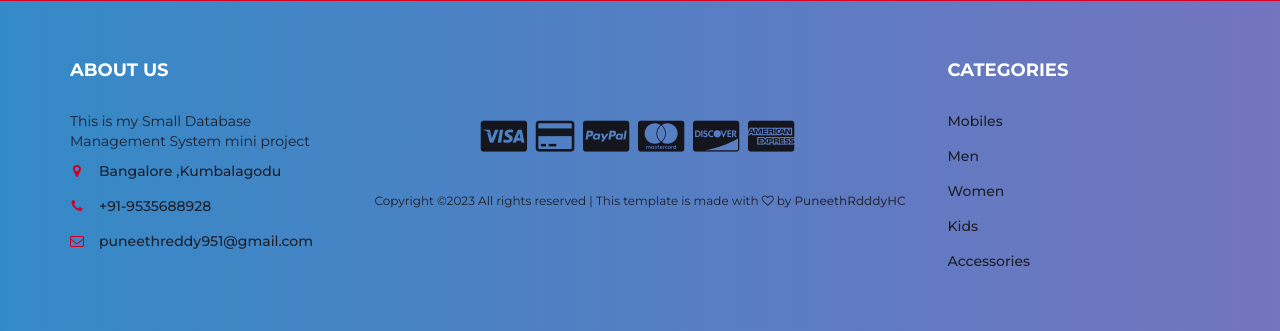
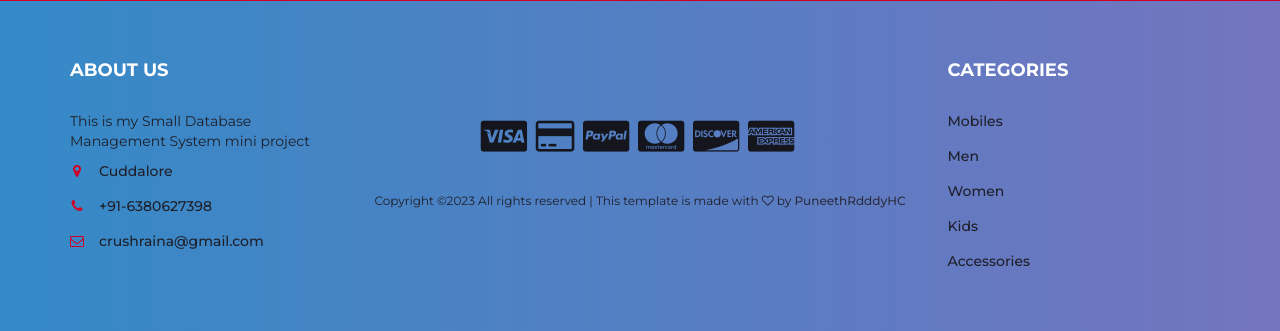
Before and after one commit to SPNsurya/Online-shoping, a PHP site: page /myfiles/ in a window 1280 px wide. Shown: the part 2912-3243 px from the top of the page. Run offline with PHP 8.4, Linux system fonts and the light colour scheme; data comes from the database, SQL or seed files in the repository; some libraries are stand-ins or nearby versions.

Commit message:
name change footer

```diff
--- a/admin/admin/footer.php
+++ b/admin/admin/footer.php
@@ -5,8 +5,8 @@
             &copy;
             <script>
               document.write(new Date().getFullYear())
-            </script>, made with <i class="material-icons">favorite</i>made by
-            <a href="" target="_blank">Jeyapratha Puspanathan</a>.
+            </script>, made with Periyar Arts collage made by
+            <a href="" target="_blank">Nirmala Devi</a>.
           </div>
           <!-- your footer here -->
         </div>
--- a/footer.php
+++ b/footer.php
@@ -10,9 +10,9 @@
 								<h3 class="footer-title">About Us</h3>
 								<p>This is my Small Database Management System mini project</p>
 								<ul class="footer-links">
-									<li><a href="#"><i class="fa fa-map-marker"></i>Bangalore ,Kumbalagodu</a></li>
-									<li><a href="#"><i class="fa fa-phone"></i>+91-9535688928</a></li>
-									<li><a href="#"><i class="fa fa-envelope-o"></i>puneethreddy951@gmail.com</a></li>
+									<li><a href="#"><i class="fa fa-map-marker"></i>Cuddalore</a></li>
+									<li><a href="#"><i class="fa fa-phone"></i>+91-6380627398</a></li>
+									<li><a href="#"><i class="fa fa-envelope-o"></i>crushraina@gmail.com</a></li>
 								</ul>
 							</div>
 						</div>
```
